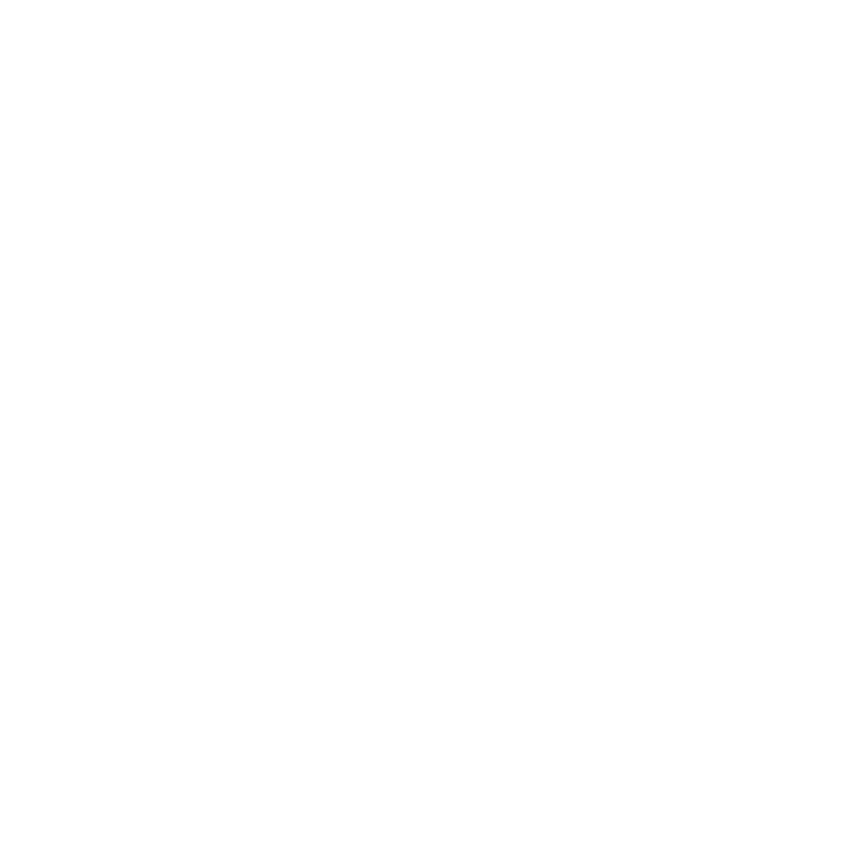
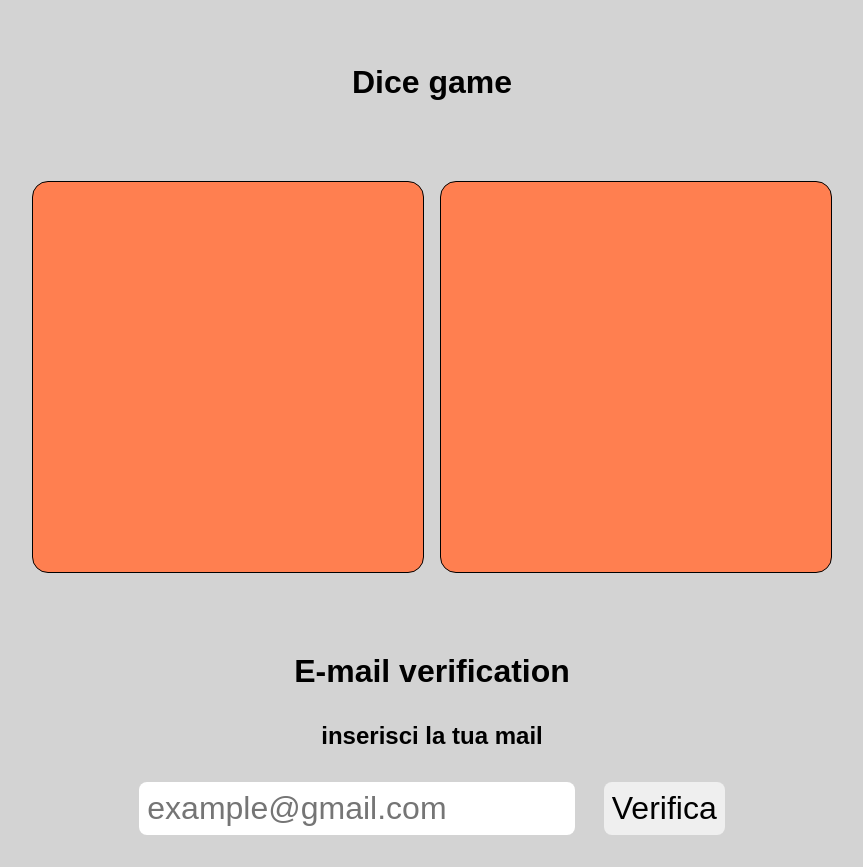
Before and after one commit to EliaBuratti/js-mail-dadi, a plain HTML site: page index.html in a window 1280 px wide. Shown: the whole page, without its empty margins (208-1071 px from the left). Before the commit the page ends 800 px from the top, so only its background shows below. Drawn offline with Linux system fonts and the light colour scheme.

Commit message:
add dice game and mail form check (console only)

```diff
--- a/assets/css/style.css
+++ b/assets/css/style.css
@@ -5,3 +5,40 @@
     padding: 0;
     box-sizing: border-box;
 }
+
+body {
+    font-family: sans-serif;
+    text-align: center;
+    padding-top: 2rem;
+    background-color: lightgray;
+}
+
+h1 {
+    margin: 2rem 0;
+}
+
+.result {
+    display: flex;
+    justify-content: center;
+    gap: 1rem;
+    width: 80%;
+    max-width: 800px;
+    margin: auto;
+}
+
+.dice {
+    background-color: coral;
+    width: calc(100% / 2);
+    aspect-ratio: 1 /1;
+    border: 1px solid;
+    border-radius: 1rem;
+    margin: 3rem 0;
+}
+
+.input_mail input, .input_mail button {
+    font-size: 2rem;
+    border-radius: 0.5rem;
+    border: none;
+    padding: 0.5rem;
+    margin: 2rem 0.75rem;
+}
--- a/assets/js/main.js
+++ b/assets/js/main.js
@@ -1 +1,61 @@
-console.log('ciao mondo')
+/* Gioco dei dadi
+Generare un numero random da 1 a 6, sia per il giocatore sia per il computer. Stabilire il vincitore, in base a chi fa il punteggio più alto.
+Prima di partire a scrivere codice poniamoci qualche domanda: Che ci sia un array da qualche parte? Se dobbiamo confrontare qualcosa che "cosa" ci serve?
+Mail
+Chiedi all'utente la sua email, controlla che sia nella lista di chi può accedere, stampa un messaggio appropriato sull’esito del controllo.
+Bonus
+Usiamo un input e un bottone per inserire la mail e poi mostriamo i risultati in pagina.
+Consigli del giorno:
+scriviamo sempre prima dei commenti in italiano per capire cosa vogliamo fare
+javascript non fa nulla da solo, dobbiamo dirgli noi cosa vogliamo fare
+si ma noi cosa vogliamo fare?
+torniamo a scrivere in italiano
+proviamo ad immaginare le operazioni che vogliamo far svolgere al nostro programma così come lo faremmo "a mano" */
+
+
+//gioco dadi
+
+
+// genero numeri casuali
+const userNumber = Math.floor(Math.random() * 6) + 1;
+console.log(userNumber);
+
+const pcNumber = Math.floor(Math.random() * 6) + 1;
+console.log(pcNumber);
+
+//confronto i risultati e stabilisco il vincitore
+if (userNumber > pcNumber) {
+    console.log('user win');
+
+} else if ( userNumber < pcNumber) {
+    console.log('pc win');
+
+} else {
+    console.log('Draw');
+};
+
+
+// verifica della mail
+
+const whiteList = ['mariorossi@gmail.com', 'luigiesposito@gmail.com', 'andreamarconi@gmail.com'];
+
+const mailForm = document.querySelector('form');
+
+
+mailForm.addEventListener('submit', function(e) {
+
+    //impedisco il refresh della pagina dopo aver cliccato su 'verifica'
+    e.preventDefault();
+
+    const userCheck = document.querySelector('input').value;
+    console.log('la tua e-mail è', userCheck);
+
+    if (whiteList.includes(userCheck)) {
+        console.log('Benvenuto');
+
+    } else {
+        console.log('Non sei presente nella lista');
+    }
+
+
+});
--- a/index.html
+++ b/index.html
@@ -10,7 +10,20 @@
     <title>Dice Game</title>
 </head>
 <body>
+    <h1>Dice game</h1>
+    <section class="result">
+        <div class="dice"></div>
+        <div class="dice"></div>
+    </section>
 
+    <h1>E-mail verification</h1>
+    <section class="input_mail">
+        <h2>inserisci la tua mail</h2>
+        <form action="">
+            <input type="email" value="" placeholder="example@gmail.com">
+            <button type="submit">Verifica</button>
+        </form>
+    </section>
 
     <!-- scripts -->
     <script type="text/javascript" src="./assets/js/main.js"></script>
```
